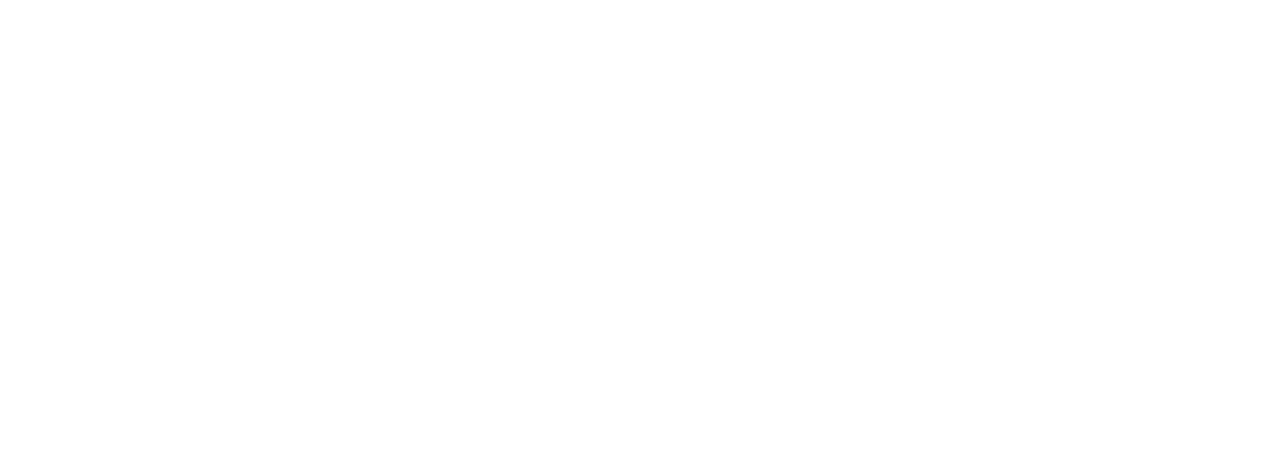
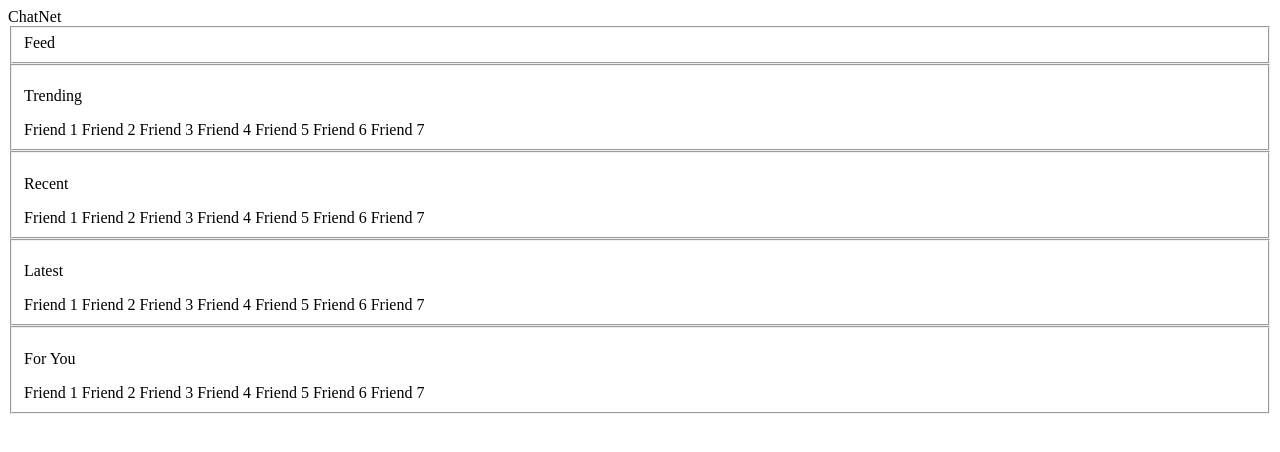
Before and after one commit to RohitC08/ChatNet, a plain HTML site: page feed.html in a window 1280 px wide. Drawn offline with Linux system fonts and the light colour scheme.

Commit message:
Update feed.html

```diff
--- a/feed.html
+++ b/feed.html
@@ -0,0 +1,68 @@
+<!DOCTYPE html>
+<html lang ="en">
+  <head>
+    <meta charset="UTF-8">
+    <title>ChatNet</title>
+    <link rel="stylesheet" href="styles.css" />
+  </head>
+  <body>
+      <h>ChatNet</n>
+
+      <section>
+        <fieldset>
+          <h>Feed</h>
+        </fieldset>
+      </section>
+
+      <section>
+        <fieldset>
+          <p>Trending</p>
+          <p2>Friend 1</p2>
+          <p3>Friend 2</p3>
+          <p4>Friend 3</p4>
+          <p5>Friend 4</p5>
+          <p6>Friend 5</p6>
+          <p7>Friend 6</p7>
+          <p8>Friend 7</p8>
+        </fieldset>
+      </section>
+      <section>
+        <fieldset>
+          <p>Recent</p>
+          <p2>Friend 1</p2>
+          <p3>Friend 2</p3>
+          <p4>Friend 3</p4>
+          <p5>Friend 4</p5>
+          <p6>Friend 5</p6>
+          <p7>Friend 6</p7>
+          <p8>Friend 7</p8>
+        </fieldset>
+      </section>
+      <section>
+        <fieldset>
+          <p>Latest</p>
+          <p2>Friend 1</p2>
+          <p3>Friend 2</p3>
+          <p4>Friend 3</p4>
+          <p5>Friend 4</p5>
+          <p6>Friend 5</p6>
+          <p7>Friend 6</p7>
+          <p8>Friend 7</p8>
+        </fieldset>
+      </section>
+      <section>
+        <fieldset>
+          <p>For You</p>
+          <p2>Friend 1</p2>
+          <p3>Friend 2</p3>
+          <p4>Friend 3</p4>
+          <p5>Friend 4</p5>
+          <p6>Friend 5</p6>
+          <p7>Friend 6</p7>
+          <p8>Friend 7</p8>
+        </fieldset>
+      </section>
+
+
+  </body>
+</html>
```
